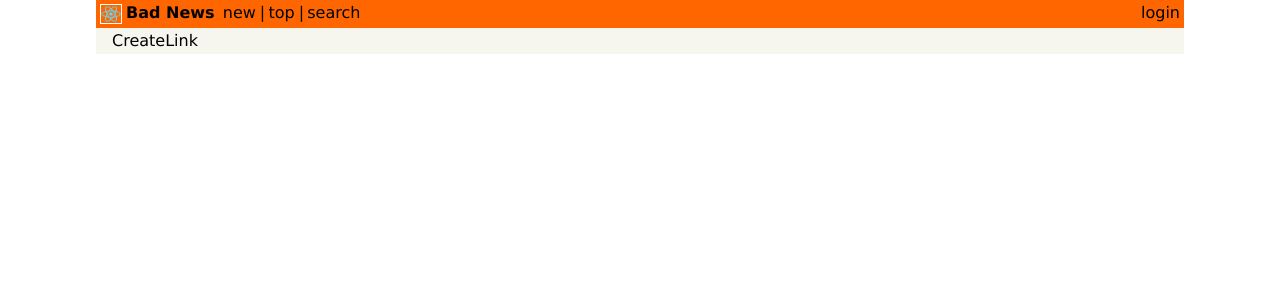
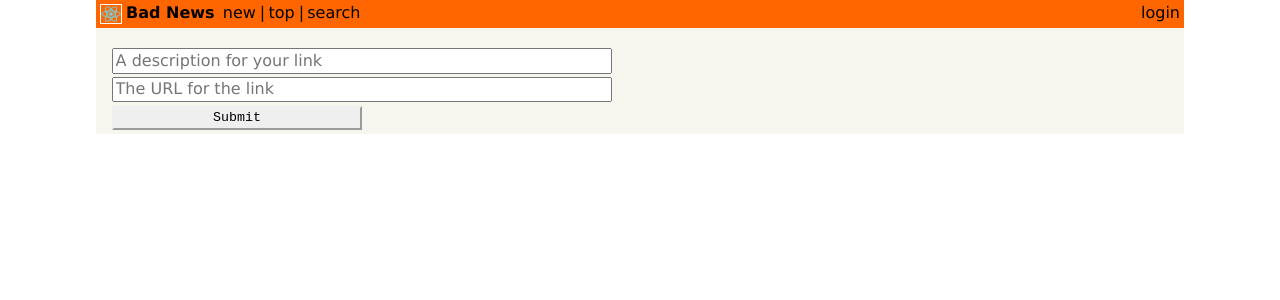
Before and after one commit to marcusholmgren/bad-news, a React (Create React App) app: page /create in a window 1280 px wide. Shown: the top 300 px of the page. Built offline with nearby package versions, Linux system fonts and the light colour scheme; no server answers.

Commit message:
feat: add create link form with validation

```diff
--- a/src/components/Auth/validateCreateLink.js
+++ b/src/components/Auth/validateCreateLink.js
@@ -1 +1,19 @@
-export default function validateCreateLink(values) {}
+export default function validateCreateLink(values) {
+    let errors = {}
+
+    // URL Errors
+    if (!values.url) {
+        errors.url = "URL required";
+    } else if (!/^(ftp|http|https):\/\/[^ "]+$/.test(values.url)) {
+        errors.url = "Invalid URL address";
+    }
+
+    // Description Errors
+    if (!values.description) {
+        errors.description = "Description required";
+    } else if (values.description.length < 10) {
+        errors.description = "Description must be at least 10 characters"
+    }
+
+    return errors;
+}
--- a/src/components/Link/CreateLink.js
+++ b/src/components/Link/CreateLink.js
@@ -1,8 +1,45 @@
 
 import React from "react";
+import useFormValidation from "../Auth/useFormValidation";
+import validateCreateLink from "../Auth/validateCreateLink";
+
+const INITIAL_STATE = {
+    description: "",
+    url: ""
+}
 
 function CreateLink(props) {
-  return <div>CreateLink</div>;
+    const  { handleSubmit, handleChange, values, errors } = useFormValidation(INITIAL_STATE, validateCreateLink, handleCreateLink);
+
+    function handleCreateLink() {
+        console.log("link created!");
+    }
+
+  return (
+      <form className="flex flex-column mt3" onSubmit={handleSubmit}>
+        <input type="text"
+               name="description"
+               value={values.description}
+               placeholder="A description for your link"
+               autoComplete="off"
+               onChange={handleChange}
+               className={errors.description && "error-input"}
+        />
+          {errors.description && <p className="error-text">{errors.description}</p>}
+        <input type="text"
+               name="url"
+               value={values.url}
+               placeholder="The URL for the link"
+               autoComplete="off"
+               onChange={handleChange}
+               className={errors.url && "error-input"}
+        />
+          {errors.url && <p className="error-text">{errors.url}</p>}
+        <button className="button" type="submit">
+          Submit
+        </button>
+      </form>
+  );
 }
 
 export default CreateLink;
```
Also changed, not shown: 2 other files (tests, documents, lock files or other folders).
